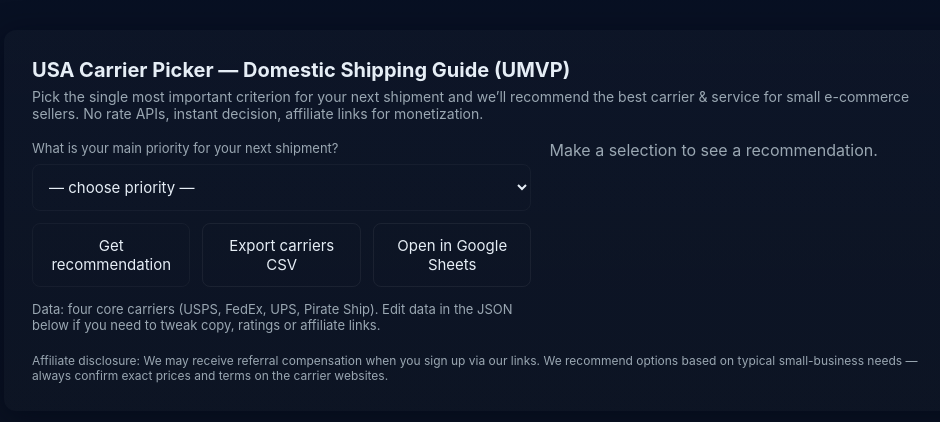
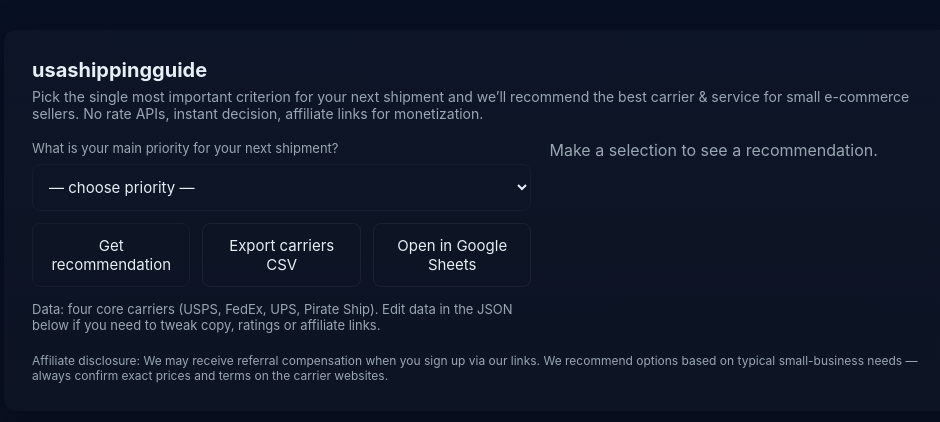
Before and after one commit to RinkuB13/RinkuB13.github.io, a plain HTML site: page index.html in a window 1280 px wide. Shown: the part 180-602 px from the top of the page, without its empty margins (146-1086 px from the left). Drawn offline with Linux system fonts and the light colour scheme.

Commit message:
changed title

```diff
--- a/index.html
+++ b/index.html
@@ -3,7 +3,7 @@
 <head>
 <meta charset="utf-8" />
 <meta name="viewport" content="width=device-width,initial-scale=1" />
-<title>USA Carrier Picker — Shipping Guide (UMVP)</title>
+<title>usashippingguide</title>
 <style>
   :root{
     --bg:#0f1724; --card:#0b1220; --muted:#9aa7b2; --accent:#06b6d4;
@@ -36,7 +36,7 @@
 </head>
 <body>
 <div class="card" role="main" aria-labelledby="title">
-  <h1 id="title">USA Carrier Picker — Domestic Shipping Guide (UMVP)</h1>
+  <h1 id="title">usashippingguide</h1>
   <p class="lead">Pick the single most important criterion for your next shipment and we’ll recommend the best carrier & service for small e-commerce sellers. No rate APIs, instant decision, affiliate links for monetization.</p>
 
   <div class="row">
```
